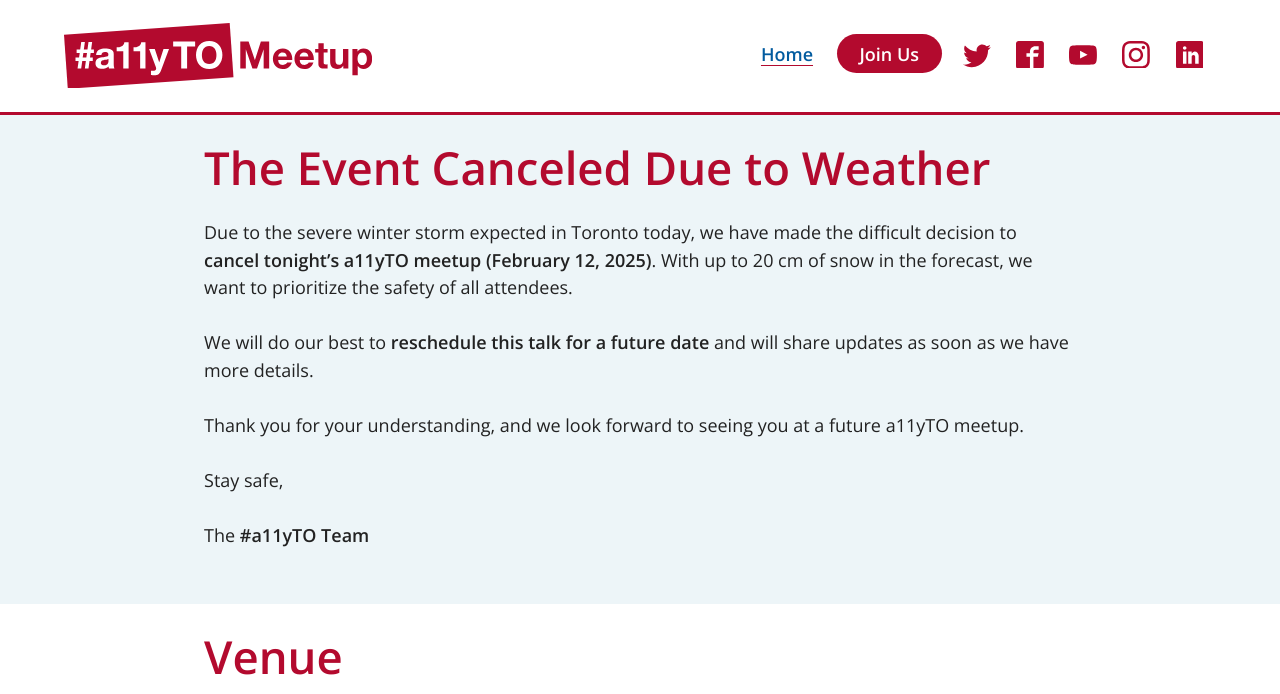
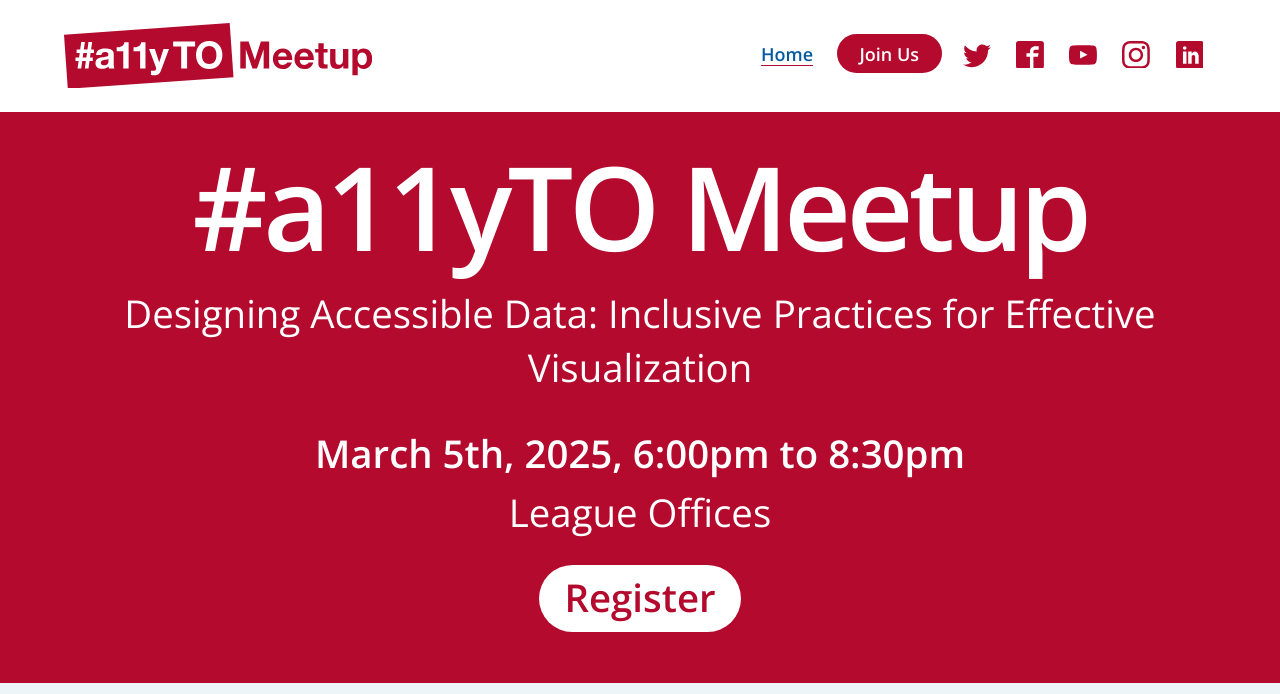
Before and after one commit to a11yTO/static-meetup-site, a Jekyll site: the page built from index.html, in a window 1280 px wide and 1400 px high. Shown: the top 694 px of the window. Built offline with Jekyll 4.4.1, drawn with Linux system fonts in a browser that asks for light colours; some of the changed text lies outside the part shown; grey boxes are pictures that could not be loaded.

Commit message:
Add March 2025 event

```diff
--- a/_includes/header.html
+++ b/_includes/header.html
@@ -68,15 +68,15 @@
         </ul>
       </nav>
     </div>
-    <!-- {% if page.id == 'home' %}
+    {% if page.id == 'home' %}
     <section class="event">
       <h1 class="event-title">#{{ site.title }}</h1>
-      <h2 class="event-description">Making Digital Accessibility Your Marketing Power Move</h2>
+      <h2 class="event-description">Designing Accessible Data: Inclusive Practices for Effective Visualization</h2>
       <ul class="event-detail">
-        <li class="event-date">February 12, 2025, 6:00pm to 8:30pm </li>
-        <li class="event-location">League Office</li>
-        <li class="register"><a href="https://tickets.a11yto.com/e/27/making-digital-accessibility-your-marketing-power-move" rel="external">Register</a></li>
+        <li class="event-date">March 5th, 2025, 6:00pm to 8:30pm </li>
+        <li class="event-location">League Offices</li>
+        <li class="register"><a href="https://tickets.a11yto.com/e/28/designing-accessible-data-inclusive-practices-for-effective-visualization" rel="external">Register</a></li>
       </ul>
     </section>
-    {% endif %} -->
+    {% endif %}
   </header>
--- a/index.html
+++ b/index.html
@@ -11,27 +11,44 @@
 <p>To stay up to date with our events and programming, <a href="https://a11yto.com" rel="external">please visit a11yto.com</a> or <a href="https://a11y.to/signup" rel="external">subscribe to our newsletter</a>.</p>
 <p>The Greater Toronto Area (GTA) is a fantastic hub for digital accessibility and inclusive design. <strong>#a11yTO</strong> welcomes everyone to our community through our Meetups, and accessibility in general. Our goal is to provide a place for you to learn, share your experiences, ideas, and solutions and collaborate on building a more inclusive web.</p> -->
 
-<h2>The Event Canceled Due to Weather</h2>
-
+<h2>The Event</h2>
 <p>
-  Due to the severe winter storm expected in Toronto today, we have made the
-  difficult decision to
-  <strong>cancel tonight’s a11yTO meetup (February 12, 2025)</strong>. With up
-  to 20 cm of snow in the forecast, we want to prioritize the safety of all
-  attendees.
+  Data plays a crucial role in storytelling, decision-making, and communication.
+  But how do we ensure that data visualizations are accessible to everyone,
+  including people with disabilities?
 </p>
-
 <p>
-  We will do our best to
-  <strong>reschedule this talk for a future date</strong> and will share updates
-  as soon as we have more details.
+  Join us on March 5th for a session exploring the intersection of inclusive
+  design principles and data visualization. This talk will provide actionable
+  insights into creating clear, effective, and accessible visual representations
+  of data that go beyond aesthetics and prioritize usability for all audiences.
 </p>
-
 <p>
-  Thank you for your understanding, and we look forward to seeing you at a
-  future a11yTO meetup.
+  Our speaker, Sindhu Gadepalli, is a Product Designer with expertise in product
+  discovery and research. With a focus on diverse and inclusive user
+  experiences, she has helped shape products that are both visually compelling
+  and functionally accessible. Currently pursuing a Master’s in Design
+  Management at Savannah College of Art and Design, she is also consulting as a
+  Founding Designer with a startup.
 </p>
-
-<p>Stay safe,</p>
-
-<p>The <strong>#a11yTO Team</strong></p>
+<h3 class="sub-head">What We’ll Cover:</h3>
+<ul>
+  <li>How inclusive design principles apply to data visualization</li>
+  <li>Common barriers in data accessibility and how to address them</li>
+  <li>
+    Strategies for creating visualizations that work for a diverse audience
+  </li>
+  <li>Real-world examples of effective and inclusive data communication</li>
+</ul>
+<p>
+  This session is ideal for designers, product managers, analysts, developers,
+  and anyone interested in making data-driven content more inclusive.
+</p>
+<h3 class="sub-head">Important Notes:</h3>
+<ul>
+  <li>
+    Registration is required to attend. Space is limited, so sign up early.
+  </li>
+  <li>This is an in-person event at the League Office.</li>
+</ul>
+<p>We look forward to seeing you there!</p>
```
